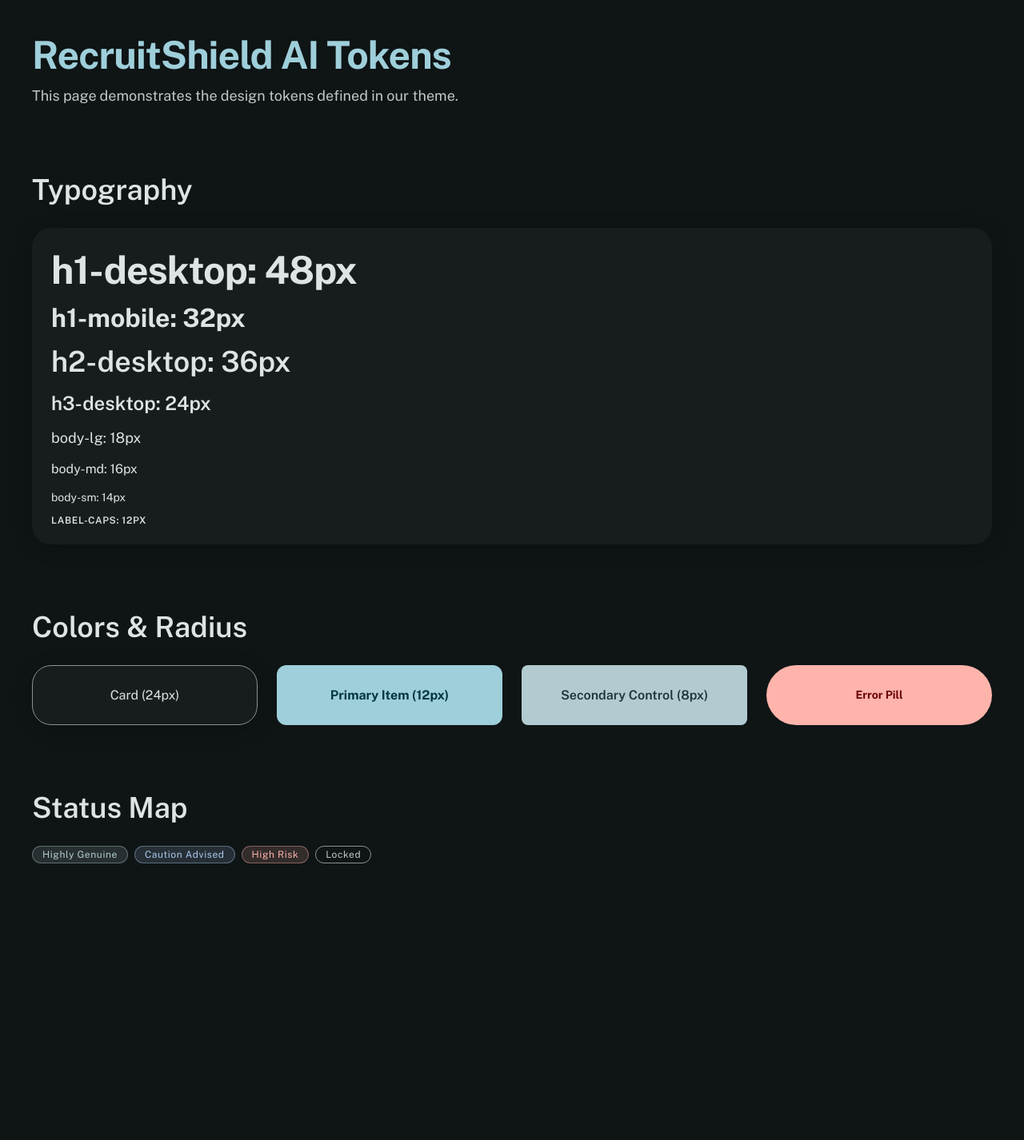
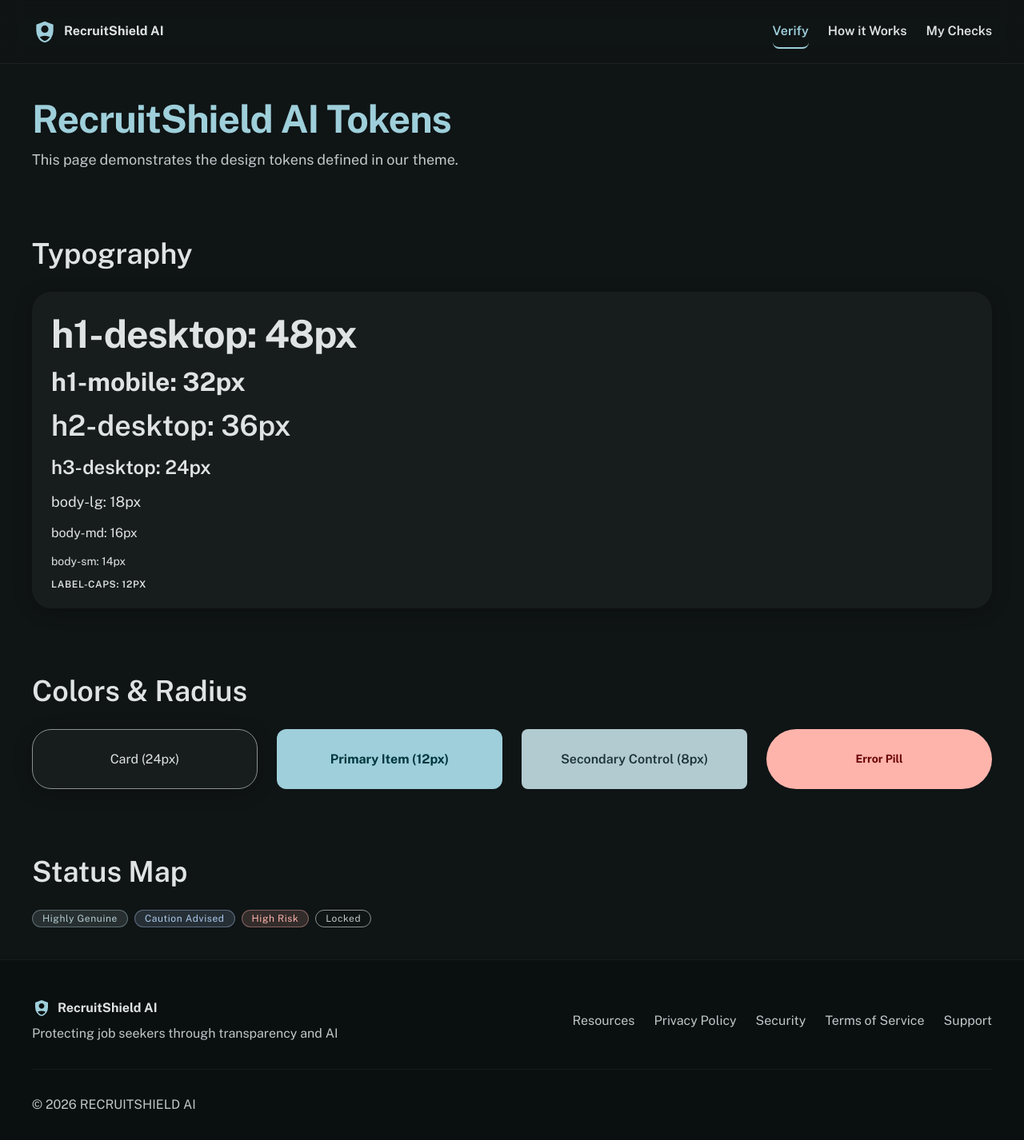
Before and after one commit to nihxl/RecruitShieldAI, a Next.js app in the folder apps/web/: page / in a window 1280 px wide. Shown: the top 1426 px of the page at 80% size. Before the commit the page ends 1120 px from the top, so only its background shows below. Built offline with nearby package versions, Linux system fonts and the light colour scheme.

Commit message:
feat: complete Task 2.1 Navigation and structural shell

```diff
--- a/apps/web/src/app/layout.tsx
+++ b/apps/web/src/app/layout.tsx
@@ -10,9 +10,15 @@ const publicSans = Public_Sans({
 });
 
 export const metadata: Metadata = {
-  title: "RecruitShield AI",
+  title: {
+    template: '%s — RecruitShield AI',
+    default: 'RecruitShield AI',
+  },
   description: "Protecting job seekers through transparency and AI",
 };
+
+import { TopBar } from "../components/TopBar";
+import { Footer } from "../components/Footer";
 
 export default function RootLayout({
   children,
@@ -21,7 +27,22 @@ export default function RootLayout({
 }>) {
   return (
     <html lang="en" className={`${publicSans.variable} antialiased`}>
-      <body className="min-h-full flex flex-col">{children}</body>
+      <body className="min-h-full flex flex-col relative">
+        <a
+          href="#main-content"
+          className="sr-only focus:not-sr-only focus:absolute focus:top-4 focus:left-4 z-50 bg-surface p-4 rounded-[var(--radius-control)] text-primary border-2 border-primary font-bold shadow-lg"
+        >
+          Skip to main content
+        </a>
+
+        <TopBar />
+
+        <main id="main-content" className="flex-1 flex flex-col w-full">
+          {children}
+        </main>
+
+        <Footer />
+      </body>
     </html>
   );
 }
--- /dev/null
+++ b/apps/web/src/components/Footer.tsx
@@ -0,0 +1,44 @@
+import Link from "next/link";
+import { Icon } from "./Icon";
+
+export function Footer() {
+  const currentYear = new Date().getFullYear();
+
+  return (
+    <footer className="bg-surface-container-lowest py-8 md:py-12 border-t border-outline-variant/20">
+      <div className="mx-auto max-w-[var(--spacing-container-max)] px-[var(--spacing-margin-mobile)] lg:px-[var(--spacing-margin-desktop)]">
+        <div className="flex flex-col md:flex-row justify-between items-start md:items-center gap-6">
+
+          <div className="flex flex-col gap-2">
+            <div className="flex items-center gap-2">
+              <Icon name="shield_person" filled className="text-primary" size={24} />
+              <span className="font-bold text-[var(--text-h3-mobile)] text-on-surface">
+                RecruitShield AI
+              </span>
+            </div>
+            <p className="text-[var(--text-body-sm)] text-on-surface-variant">
+              Protecting job seekers through transparency and AI
+            </p>
+          </div>
+
+          <nav aria-label="Footer Navigation" className="flex flex-wrap gap-4 md:gap-6">
+            {['Resources', 'Privacy Policy', 'Security', 'Terms of Service', 'Support'].map((label) => (
+              <Link
+                key={label}
+                href="#"
+                className="text-[var(--text-body-sm)] text-on-surface-variant hover:text-primary focus-visible:outline-2 focus-visible:outline-offset-2 focus-visible:outline-primary rounded-[var(--radius-control)]"
+              >
+                {label}
+              </Link>
+            ))}
+          </nav>
+
+        </div>
+
+        <div className="mt-8 pt-8 border-t border-outline-variant/20 text-[var(--text-label-caps)] text-on-surface-variant flex justify-between uppercase">
+          <span>&copy; {currentYear} RecruitShield AI</span>
+        </div>
+      </div>
+    </footer>
+  );
+}
--- /dev/null
+++ b/apps/web/src/components/TopBar.tsx
@@ -0,0 +1,102 @@
+"use client";
+
+import Link from "next/link";
+import { usePathname } from "next/navigation";
+import { useState } from "react";
+import { Icon } from "./Icon";
+
+export interface TopBarProps {
+  compact?: boolean;
+}
+
+export function TopBar({ compact = false }: TopBarProps) {
+  const pathname = usePathname();
+  const [menuOpen, setMenuOpen] = useState(false);
+
+  const navLinks = [
+    { href: "/", label: "Verify" },
+    { href: "/how-it-works", label: "How it Works" },
+    { href: "/checks", label: "My Checks" },
+  ];
+
+  return (
+    <header className={`sticky top-0 z-40 w-full backdrop-blur-[12px] bg-surface/80 border-b border-outline-variant/30 ${compact ? 'h-[64px]' : 'h-[80px]'}`}>
+      <div className="mx-auto max-w-[var(--spacing-container-max)] px-[var(--spacing-margin-mobile)] lg:px-[var(--spacing-margin-desktop)] h-full flex items-center justify-between">
+
+        {/* Brand */}
+        <Link
+          href="/"
+          className="flex items-center gap-2 focus-visible:outline-2 focus-visible:outline-offset-2 focus-visible:outline-primary rounded-[var(--radius-control)]"
+          aria-label="RecruitShield AI Home"
+        >
+          <Icon name="shield_person" filled className="text-primary" size={32} />
+          <span className="font-bold text-[var(--text-h3-desktop)] leading-[var(--text-h3-desktop--line-height)]">
+            RecruitShield AI
+          </span>
+        </Link>
+
+        {/* Desktop Nav */}
+        <nav aria-label="Main Navigation" className="hidden md:flex items-center gap-6">
+          {navLinks.map((link) => {
+            const isActive = pathname === link.href;
+            return (
+              <Link
+                key={link.href}
+                href={link.href}
+                className={`text-[var(--text-button)] font-semibold h-full flex items-center border-b-2 py-2 focus-visible:outline-2 focus-visible:outline-offset-2 focus-visible:outline-primary rounded-[var(--radius-control)] ${
+                  isActive
+                    ? "text-primary border-primary"
+                    : "text-on-surface hover:text-primary border-transparent"
+                }`}
+                aria-current={isActive ? "page" : undefined}
+              >
+                {link.label}
+              </Link>
+            );
+          })}
+        </nav>
+
+        {/* Mobile Hamburger */}
+        <button
+          type="button"
+          className="md:hidden p-2 text-on-surface hover:text-primary focus-visible:outline-2 focus-visible:outline-offset-2 focus-visible:outline-primary rounded-[var(--radius-control)]"
+          aria-expanded={menuOpen}
+          aria-controls="mobile-menu"
+          aria-label={menuOpen ? "Close menu" : "Open menu"}
+          onClick={() => setMenuOpen(!menuOpen)}
+        >
+          <Icon name={menuOpen ? "close" : "menu"} size={24} />
+        </button>
+      </div>
+
+      {/* Mobile Menu Sheet */}
+      {menuOpen && (
+        <div
+          id="mobile-menu"
+          className="absolute top-full left-0 w-full bg-surface-container-high border-b border-outline-variant/30 md:hidden shadow-[var(--shadow-level-2)]"
+        >
+          <nav aria-label="Mobile Navigation" className="flex flex-col p-4 gap-2">
+            {navLinks.map((link) => {
+              const isActive = pathname === link.href;
+              return (
+                <Link
+                  key={link.href}
+                  href={link.href}
+                  className={`text-[var(--text-button)] font-semibold p-4 rounded-[var(--radius-control)] ${
+                    isActive
+                      ? "text-primary bg-primary/10"
+                      : "text-on-surface hover:text-primary hover:bg-surface-container-highest"
+                  }`}
+                  aria-current={isActive ? "page" : undefined}
+                  onClick={() => setMenuOpen(false)}
+                >
+                  {link.label}
+                </Link>
+              );
+            })}
+          </nav>
+        </div>
+      )}
+    </header>
+  );
+}
```
